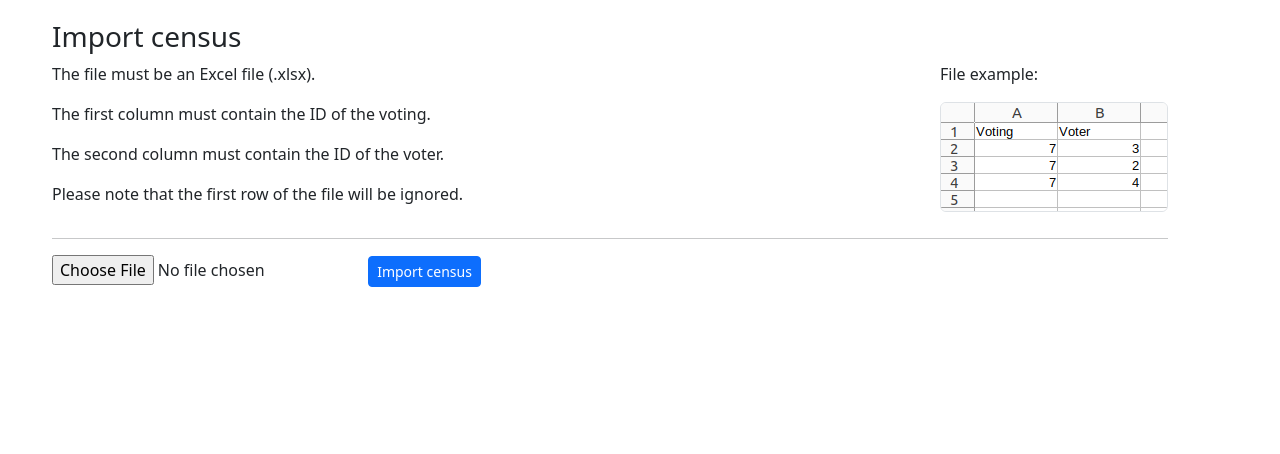
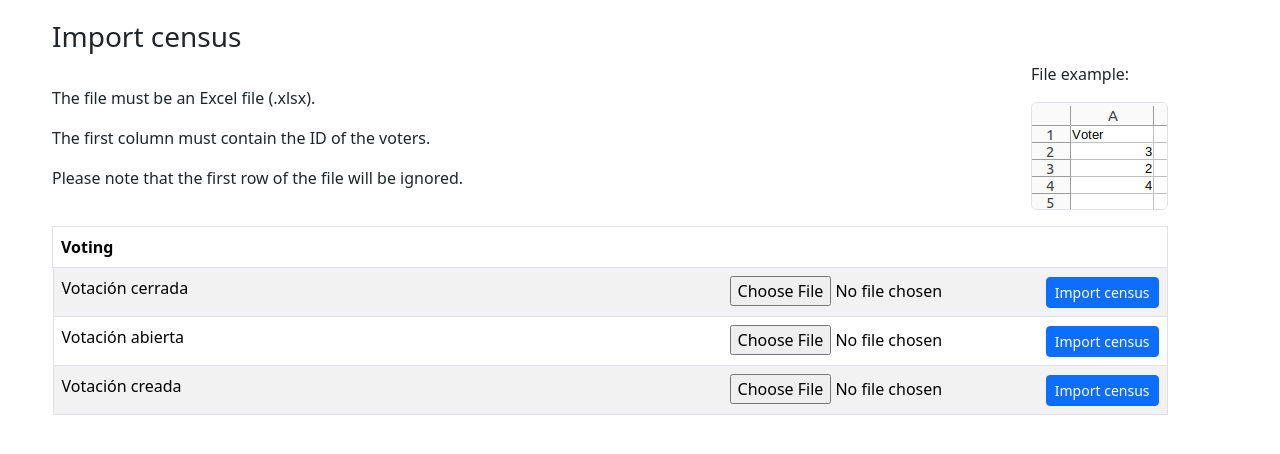
Before and after one commit to goncammej/decide-part-lorca-tests, a Django app: page /census/import/ in a window 1280 px wide. Shown: the top 454 px of the page. Run offline with Django 3.2, Linux system fonts and the light colour scheme; data comes from the database, SQL or seed files in the repository; some libraries are stand-ins or nearby versions.

Commit message:
feat: Import census for a specific voting
Now it is possible to import census for a specific voting.

Refs #88

```diff
--- a/decide/census/templates/census/import_census.html
+++ b/decide/census/templates/census/import_census.html
@@ -14,30 +14,18 @@
 <div class="voting container">
   <h3>Import census</h3>
 
- <div class="d-flex justify-content-between">
+  <div class="d-flex justify-content-between mb-3">
     <div>
+      <br />
       <p>The file must be an Excel file (.xlsx).</p>
-    <p>
-      The first column must contain the ID of the voting.
-    </p>
-    <p>
-      The second column must contain the ID of the voter.
+      <p>The first column must contain the ID of the voters.</p>
       <p>Please note that the first row of the file will be ignored.</p>
     </div>
     <div>
       <p>File example:</p>
-    <img  src="{% static "census/img/import_census_example.png" %}" class="img-fluid rounded border" />
+      <img  src="{% static "census/img/import_example.png" %}" class="img-fluid rounded border" />
     </div>
    </div>
-
-
-  <hr />
-
-  <form method="post" enctype="multipart/form-data">
-    {% csrf_token %}
-    <input type="file" name="file" accept=".xlsx" />
-    <button class="btn btn-primary btn-sm" type="submit">Import census</button>
-  </form>
 
   {% if messages %}
   {% for message in messages %}
@@ -71,6 +59,27 @@
   {% endfor %}
 {% endif %}
 
+  <table class="table table-bordered table-striped">
+    <thead>
+      <tr>
+        <th>Voting</th>
+      </tr>
+    </thead>
+    <tbody>
+      {% for voting in votings %}
+      <tr>
+        <td class="d-flex justify-content-between">
+          <div>{{ voting.name }}</div>
+          <form method="post" enctype="multipart/form-data">
+            {% csrf_token %}
+            <input type="hidden" name="voting_id" value="{{ voting.id }}" />
+            <input type="file" name="file" accept=".xlsx" />
+            <button class="btn btn-primary btn-sm" type="submit">Import census</button>
+          </form>
+        </td>
+      </tr>
+      {% endfor %}
+    </tbody>
+  </table>
 </div>
-
 {% endblock %}
--- a/decide/census/views.py
+++ b/decide/census/views.py
@@ -4,6 +4,8 @@ from django.views.generic.base import TemplateView
 from django.http import HttpResponse
 from django.http import HttpResponseRedirect
 from django.contrib import messages
+from django.urls import reverse
+from django.db import transaction
 import openpyxl
 from openpyxl import Workbook
 from openpyxl.styles import PatternFill, Font, Alignment
@@ -112,24 +114,31 @@ def export_census(request, voting_id):
 class CensusImportView(TemplateView):
     template_name = "census/import_census.html"
 
+    @transaction.atomic
     def post(self, request, *args, **kwargs):
+        voting_id = request.POST.get("voting_id")
         if request.method == "POST" and request.FILES:
-            file = request.FILES["file"]
-            workbook = openpyxl.load_workbook(file)
-            sheet = workbook.active
+            try:
+                file = request.FILES["file"]
+                workbook = openpyxl.load_workbook(file)
+                sheet = workbook.active
 
-            for row in sheet.iter_rows(min_row=2, values_only=True):
-                voting_id = row[0]
-                voter_id = row[1]
+                for row in sheet.iter_rows(min_row=2, values_only=True):
+                    voter_id = row[0]
+                    Census.objects.create(voting_id=voting_id, voter_id=voter_id)
 
-                try:
-                    Census.objects.create(voting_id=voting_id, voter_id=voter_id)
-                except Exception as e:
-                    messages.error(request, f"Error importing data: {str(e)}")
-                    return HttpResponseRedirect("/census/import/")
+            except Exception as e:
+                messages.error(request, f"Error importing data: {str(e)}")
+                return HttpResponseRedirect(reverse("import_census"))
 
             messages.success(request, "Data imported successfully!")
-            return HttpResponseRedirect("/census/import/")
+            return HttpResponseRedirect(reverse("import_census"))
         if request.method == "POST" and not request.FILES:
             messages.error(request, "No file selected!")
-            return HttpResponseRedirect("/census/import/")
+            return HttpResponseRedirect(reverse("import_census"))
+
+    def get_context_data(self, **kwargs):
+        context = super().get_context_data(**kwargs)
+        votings = Voting.objects.all()
+        context["votings"] = votings
+        return context
```
Also changed, not shown: decide/census/tests.py (+11 -7 lines), decide/census/static/census/img/import_census_example.png (deleted), decide/census/static/census/img/import_example.png (added). Lines whose indentation alone changed are shown as unchanged.
